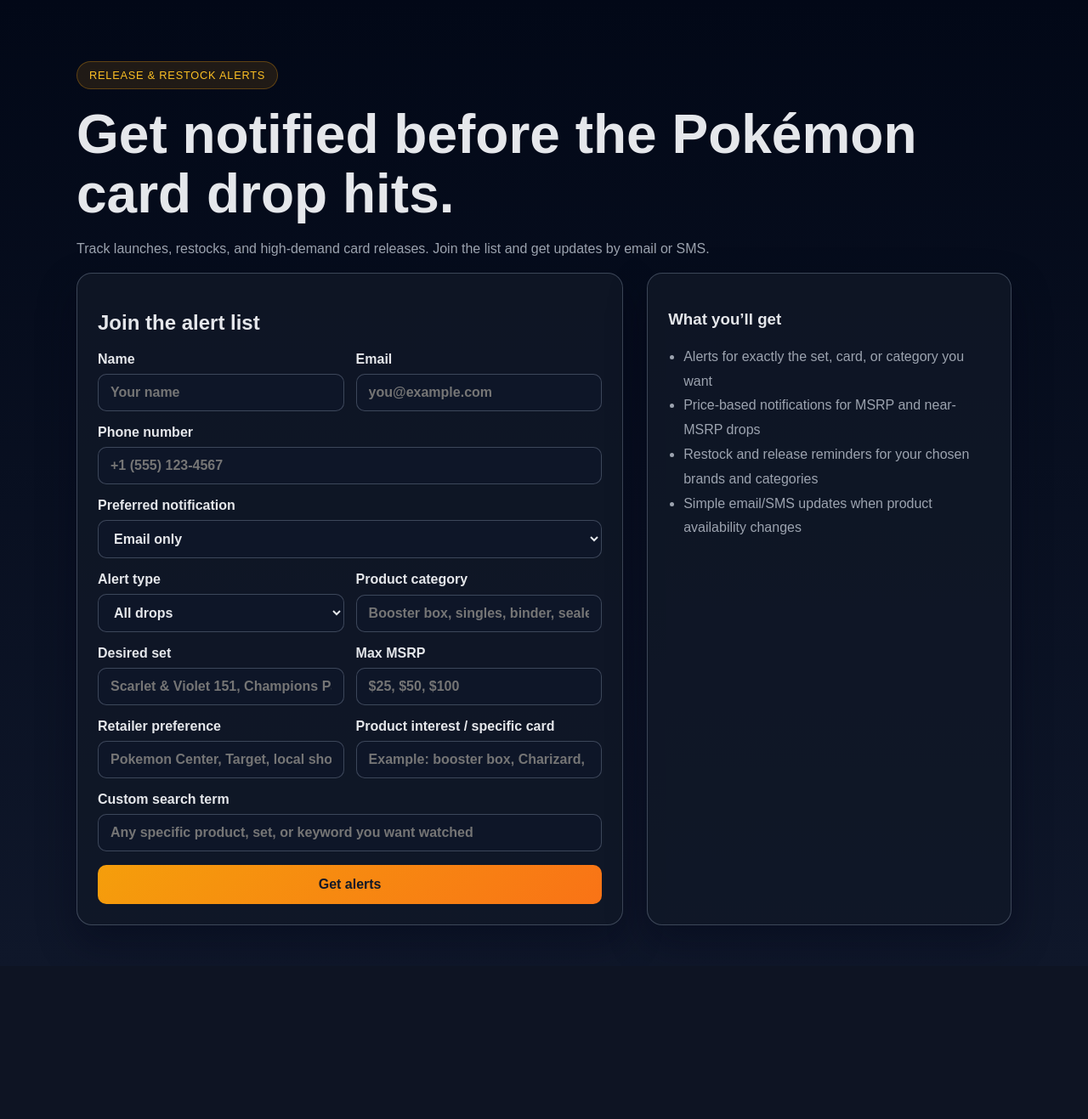
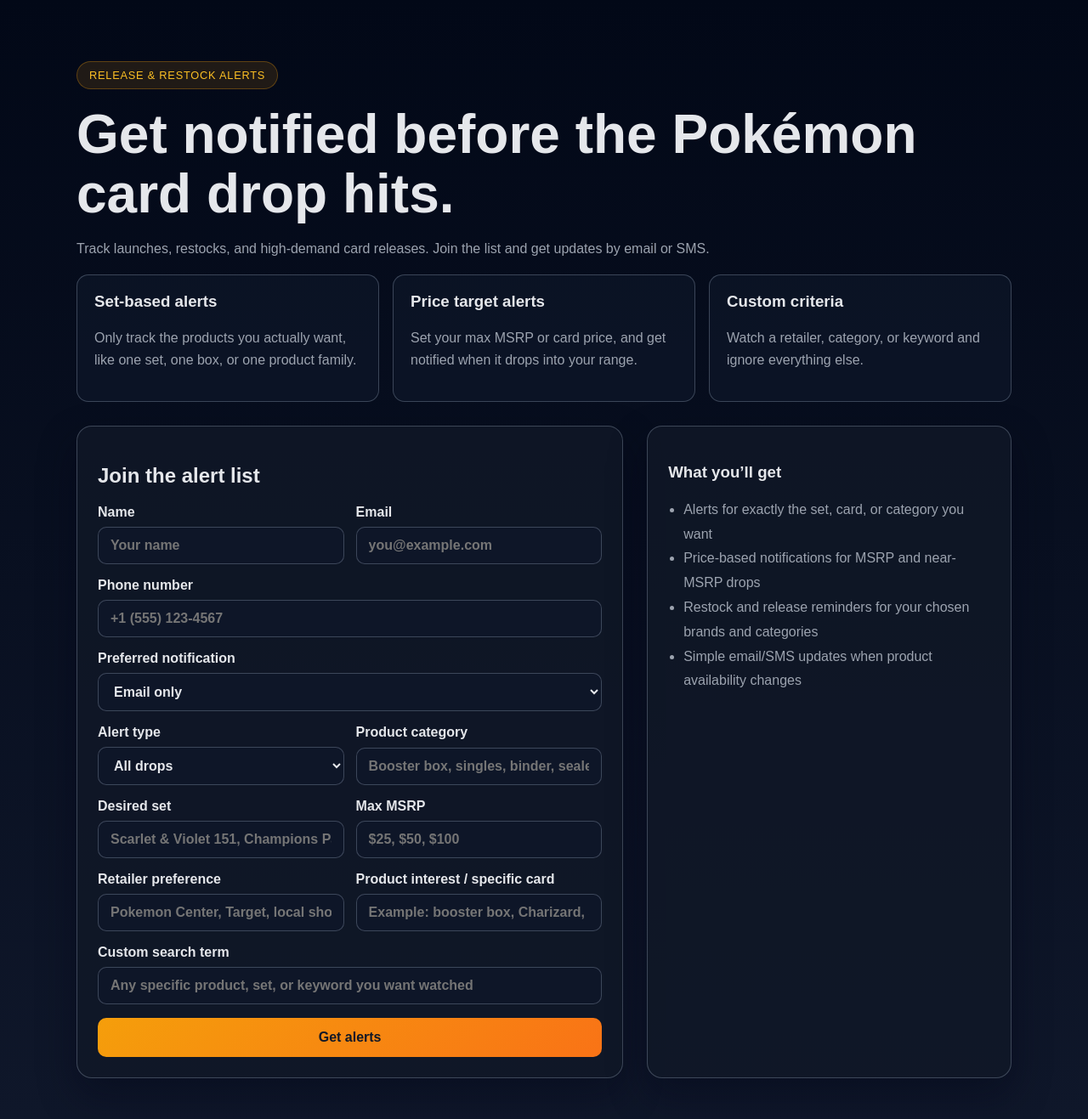
Before and after one commit to tonywastaken/Pokemon2, a Flask app: page / in a window 1280 px wide. Shown: the whole page at 85% size. Before the commit the page ends 1089 px from the top, so only its background shows below. Run offline with Flask 3, Linux system fonts and the light colour scheme.

Commit message:
Add admin export + JSON API + final polish so the project is closer to a real launch-ready alert site.

```diff
--- a/app.py
+++ b/app.py
@@ -1,5 +1,7 @@
 from __future__ import annotations
 
+import csv
+import io
 import os
 import sqlite3
 from pathlib import Path
@@ -8,7 +10,12 @@ from flask import Flask, flash, redirect, render_template, request, url_for
 
 app = Flask(__name__)
 app.config["SECRET_KEY"] = os.environ.get("SECRET_KEY", "change-me-in-production")
+app.config["JSON_SORT_KEYS"] = False
+
 DB_PATH = Path(__file__).with_name("subscribers.db")
+
+VALID_CHANNELS = {"email", "sms", "both"}
+VALID_ALERT_TYPES = {"all", "release", "restock", "set", "msrp", "specific"}
 
 
 def get_db_connection() -> sqlite3.Connection:
@@ -19,15 +26,14 @@ def get_db_connection() -> sqlite3.Connection:
 
 def ensure_schema() -> None:
     with get_db_connection() as conn:
-        existing = conn.execute(
-            "SELECT name FROM PRAGMA_TABLE_INFO('subscribers')"
-        ).fetchall()
-        cols = {row[0] for row in existing}
+        table_exists = conn.execute(
+            "SELECT name FROM sqlite_master WHERE type='table' AND name='subscribers'"
+        ).fetchone()
 
-        if not cols:
+        if not table_exists:
             conn.execute(
                 """
-                CREATE TABLE IF NOT EXISTS subscribers (
+                CREATE TABLE subscribers (
                     id INTEGER PRIMARY KEY AUTOINCREMENT,
                     name TEXT,
                     email TEXT NOT NULL UNIQUE,
@@ -40,12 +46,18 @@ def ensure_schema() -> None:
                     product_category TEXT,
                     retailer TEXT,
                     custom_search TEXT,
-                    created_at TIMESTAMP DEFAULT CURRENT_TIMESTAMP
+                    created_at TIMESTAMP DEFAULT CURRENT_TIMESTAMP,
+                    updated_at TIMESTAMP DEFAULT CURRENT_TIMESTAMP
                 )
                 """
             )
             conn.commit()
             return
+
+        existing_cols = {
+            row[1]
+            for row in conn.execute("PRAGMA table_info(subscribers)").fetchall()
+        }
 
         additions = {
             "desired_set": "ALTER TABLE subscribers ADD COLUMN desired_set TEXT",
@@ -54,16 +66,49 @@ def ensure_schema() -> None:
             "product_category": "ALTER TABLE subscribers ADD COLUMN product_category TEXT",
             "retailer": "ALTER TABLE subscribers ADD COLUMN retailer TEXT",
             "custom_search": "ALTER TABLE subscribers ADD COLUMN custom_search TEXT",
+            "updated_at": "ALTER TABLE subscribers ADD COLUMN updated_at TIMESTAMP DEFAULT CURRENT_TIMESTAMP",
         }
 
         for column_name, statement in additions.items():
-            if column_name not in cols:
+            if column_name not in existing_cols:
                 try:
                     conn.execute(statement)
                 except sqlite3.Error:
                     pass
 
+        conn.execute(
+            "UPDATE subscribers SET updated_at = COALESCE(updated_at, created_at) WHERE updated_at IS NULL"
+        )
         conn.commit()
+
+
+def normalize_channel(value: str) -> str:
+    channel = (value or "email").strip().lower()
+    return channel if channel in VALID_CHANNELS else "email"
+
+
+def normalize_alert_type(value: str) -> str:
+    alert_type = (value or "all").strip().lower()
+    return alert_type if alert_type in VALID_ALERT_TYPES else "all"
+
+
+def serialize_subscriber(row: sqlite3.Row) -> dict:
+    return {
+        "id": row["id"],
+        "name": row["name"],
+        "email": row["email"],
+        "phone": row["phone"],
+        "preferred_channel": row["preferred_channel"],
+        "product_interest": row["product_interest"],
+        "desired_set": row["desired_set"],
+        "max_msrp": row["max_msrp"],
+        "alert_type": row["alert_type"],
+        "product_category": row["product_category"],
+        "retailer": row["retailer"],
+        "custom_search": row["custom_search"],
+        "created_at": row["created_at"],
+        "updated_at": row["updated_at"],
+    }
 
 
 @app.route("/")
@@ -76,11 +121,11 @@ def subscribe():
     name = (request.form.get("name") or "").strip()
     email = (request.form.get("email") or "").strip().lower()
     phone = (request.form.get("phone") or "").strip()
-    preferred_channel = (request.form.get("preferred_channel") or "email").strip().lower()
+    preferred_channel = normalize_channel(request.form.get("preferred_channel"))
     product_interest = (request.form.get("product_interest") or "").strip()
     desired_set = (request.form.get("desired_set") or "").strip()
     max_msrp = (request.form.get("max_msrp") or "").strip()
-    alert_type = (request.form.get("alert_type") or "all").strip().lower()
+    alert_type = normalize_alert_type(request.form.get("alert_type"))
     product_category = (request.form.get("product_category") or "").strip()
     retailer = (request.form.get("retailer") or "").strip()
     custom_search = (request.form.get("custom_search") or "").strip()
@@ -88,12 +133,6 @@ def subscribe():
     if not email or "@" not in email:
         flash("Please enter a valid email address.")
         return redirect(url_for("index"))
-
-    if preferred_channel not in {"email", "sms", "both"}:
-        preferred_channel = "email"
-
-    if alert_type not in {"all", "msrp", "set", "specific", "restock", "release"}:
-        alert_type = "all"
 
     if phone:
         phone = phone.replace(" ", "")
@@ -104,9 +143,10 @@ def subscribe():
                 """
                 INSERT INTO subscribers (
                     name, email, phone, preferred_channel, product_interest,
-                    desired_set, max_msrp, alert_type, product_category, retailer, custom_search
+                    desired_set, max_msrp, alert_type, product_category,
+                    retailer, custom_search, updated_at
                 )
-                VALUES (?, ?, ?, ?, ?, ?, ?, ?, ?, ?, ?)
+                VALUES (?, ?, ?, ?, ?, ?, ?, ?, ?, ?, ?, CURRENT_TIMESTAMP)
                 ON CONFLICT(email) DO UPDATE SET
                     name = excluded.name,
                     phone = excluded.phone,
@@ -117,7 +157,8 @@ def subscribe():
                     alert_type = excluded.alert_type,
                     product_category = excluded.product_category,
                     retailer = excluded.retailer,
-                    custom_search = excluded.custom_search
+                    custom_search = excluded.custom_search,
+                    updated_at = CURRENT_TIMESTAMP
                 """,
                 (
                     name,
@@ -158,19 +199,95 @@ def admin():
         subscribers = conn.execute(
             """
             SELECT id, name, email, phone, preferred_channel, product_interest,
-                   desired_set, max_msrp, alert_type, product_category, retailer, custom_search,
-                   created_at
+                   desired_set, max_msrp, alert_type, product_category,
+                   retailer, custom_search, created_at, updated_at
             FROM subscribers
             ORDER BY created_at DESC
             """
         ).fetchall()
 
-    return render_template("admin.html", subscribers=subscribers)
+    return render_template("admin.html", subscribers=[serialize_subscriber(row) for row in subscribers])
+
+
+@app.route("/admin/export")
+def admin_export():
+    admin_token = os.environ.get("ADMIN_TOKEN")
+    provided_token = request.args.get("token")
+
+    if admin_token and provided_token != admin_token:
+        return "Unauthorized", 401
+
+    with get_db_connection() as conn:
+        rows = conn.execute(
+            """
+            SELECT id, name, email, phone, preferred_channel, product_interest,
+                   desired_set, max_msrp, alert_type, product_category,
+                   retailer, custom_search, created_at, updated_at
+            FROM subscribers
+            ORDER BY created_at DESC
+            """
+        ).fetchall()
+
+    output = io.StringIO()
+    writer = csv.writer(output)
+    writer.writerow([
+        "id",
+        "name",
+        "email",
+        "phone",
+        "preferred_channel",
+        "product_interest",
+        "desired_set",
+        "max_msrp",
+        "alert_type",
+        "product_category",
+        "retailer",
+        "custom_search",
+        "created_at",
+        "updated_at",
+    ])
+
+    for row in rows:
+        writer.writerow([
+            row["id"],
+            row["name"],
+            row["email"],
+            row["phone"],
+            row["preferred_channel"],
+            row["product_interest"],
+            row["desired_set"],
+            row["max_msrp"],
+            row["alert_type"],
+            row["product_category"],
+            row["retailer"],
+            row["custom_search"],
+            row["created_at"],
+            row["updated_at"],
+        ])
+
+    csv_data = output.getvalue()
+    return (csv_data, 200, {"Content-Type": "text/csv", "Content-Disposition": "attachment; filename=subscribers.csv"})
+
+
+@app.get("/api/subscribers")
+def api_subscribers():
+    with get_db_connection() as conn:
+        rows = conn.execute(
+            """
+            SELECT id, name, email, phone, preferred_channel, product_interest,
+                   desired_set, max_msrp, alert_type, product_category,
+                   retailer, custom_search, created_at, updated_at
+            FROM subscribers
+            ORDER BY created_at DESC
+            """
+        ).fetchall()
+
+    return {"count": len(rows), "subscribers": [serialize_subscriber(row) for row in rows]}
 
 
 @app.get("/health")
 def health():
-    return {"ok": True}
+    return {"ok": True, "database": str(DB_PATH)}
 
 
 if __name__ == "__main__":
--- a/requirements.txt
+++ b/requirements.txt
@@ -1,3 +1,4 @@
 Flask>=3.0.0,<4
+gunicorn>=22.0.0,<24
 requests>=2.32.0,<3
 beautifulsoup4>=4.12.0,<5
--- a/templates/base.html
+++ b/templates/base.html
@@ -12,25 +12,21 @@
         --muted: #9ca3af;
         --accent: #f59e0b;
         --accent-2: #f97316;
+        --success: #34d399;
         --border: rgba(148, 163, 184, 0.35);
       }
-
       * { box-sizing: border-box; }
-
       body {
         margin: 0;
         background: linear-gradient(180deg, #020817 0%, #0f172a 100%);
         color: var(--text);
         font-family: Arial, Helvetica, sans-serif;
       }
-
       .page {
         width: min(1100px, calc(100% - 32px));
         margin: 0 auto;
       }
-
       .hero { padding: 72px 0 48px; }
-
       .badge {
         display: inline-block;
         background: rgba(245, 158, 11, 0.12);
@@ -42,47 +38,37 @@
         letter-spacing: 0.06em;
         text-transform: uppercase;
       }
-
       h1 {
         font-size: clamp(2.2rem, 6vw, 4rem);
         margin: 18px 0 16px;
         line-height: 1.1;
       }
-
       p { color: var(--muted); line-height: 1.6; }
-
       .layout {
         display: grid;
         grid-template-columns: 1.2fr 0.8fr;
         gap: 28px;
       }
-
       .panel {
         background: rgba(17, 24, 39, 0.8);
         border: 1px solid var(--border);
         border-radius: 18px;
         box-shadow: 0 20px 45px rgba(2, 6, 23, 0.4);
       }
-
       .panel-inner { padding: 24px; }
-
       form { display: grid; gap: 16px; }
-
       .grid-two {
         display: grid;
         grid-template-columns: 1fr 1fr;
         gap: 14px;
       }
-
       label {
         display: grid;
         gap: 8px;
         color: var(--text);
         font-weight: 600;
       }
-
       input, select, button { font: inherit; }
-
       input, select {
         width: 100%;
         border-radius: 10px;
@@ -91,7 +77,6 @@
         color: var(--text);
         padding: 12px 14px;
       }
-
       button {
         cursor: pointer;
         border: none;
@@ -101,26 +86,25 @@
         font-weight: 800;
         padding: 14px 18px;
       }
-
       .list {
         margin: 0;
         padding-left: 18px;
         color: var(--muted);
         line-height: 1.8;
       }
-
-      .thanks {
-        min-height: 60vh;
+      .features {
         display: grid;
-        place-items: center;
+        grid-template-columns: repeat(3, minmax(0, 1fr));
+        gap: 16px;
+        margin-top: 18px;
       }
-
-      .success-box {
-        max-width: 640px;
-        padding: 40px 28px;
-        text-align: center;
+      .feature {
+        padding: 20px;
+        background: rgba(15, 23, 42, 0.65);
+        border-radius: 14px;
+        border: 1px solid var(--border);
       }
-
+      .feature h3 { margin-top: 0; }
       .flash {
         background: rgba(52, 211, 153, 0.14);
         color: #d1fae5;
@@ -129,24 +113,20 @@
         padding: 12px 14px;
         margin-bottom: 16px;
       }
-
       table {
         width: 100%;
         border-collapse: collapse;
         margin-top: 16px;
       }
-
       th, td {
         text-align: left;
         padding: 12px 10px;
         border-bottom: 1px solid var(--border);
         vertical-align: top;
       }
-
       th { color: #f8fafc; }
-
       @media (max-width: 840px) {
-        .layout, .grid-two { grid-template-columns: 1fr; }
+        .layout, .grid-two, .features { grid-template-columns: 1fr; }
       }
     </style>
   </head>
--- a/templates/index.html
+++ b/templates/index.html
@@ -7,6 +7,21 @@
   <h1>Get notified before the Pokémon card drop hits.</h1>
   <p>Track launches, restocks, and high-demand card releases. Join the list and get updates by email or SMS.</p>
 
+  <div class="features">
+    <div class="feature">
+      <h3>Set-based alerts</h3>
+      <p>Only track the products you actually want, like one set, one box, or one product family.</p>
+    </div>
+    <div class="feature">
+      <h3>Price target alerts</h3>
+      <p>Set your max MSRP or card price, and get notified when it drops into your range.</p>
+    </div>
+    <div class="feature">
+      <h3>Custom criteria</h3>
+      <p>Watch a retailer, category, or keyword and ignore everything else.</p>
+    </div>
+  </div>
+
   {% with messages = get_flashed_messages() %}
     {% if messages %}
       {% for message in messages %}
@@ -15,7 +30,7 @@
     {% endif %}
   {% endwith %}
 
-  <div class="layout">
+  <div class="layout" style="margin-top: 28px;">
     <section class="panel">
       <div class="panel-inner">
         <h2>Join the alert list</h2>
```
Also changed, not shown: templates/admin.html (+4 -3 lines), README.md.
